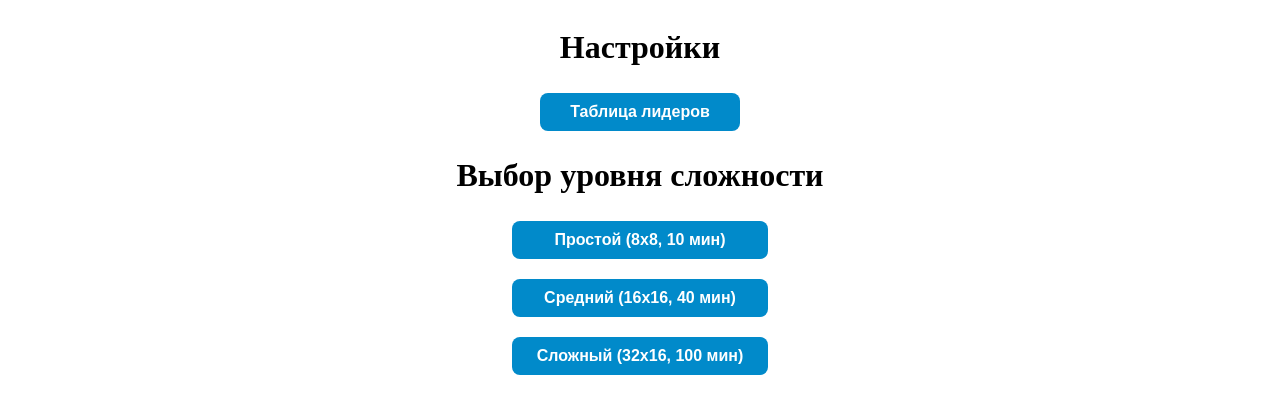
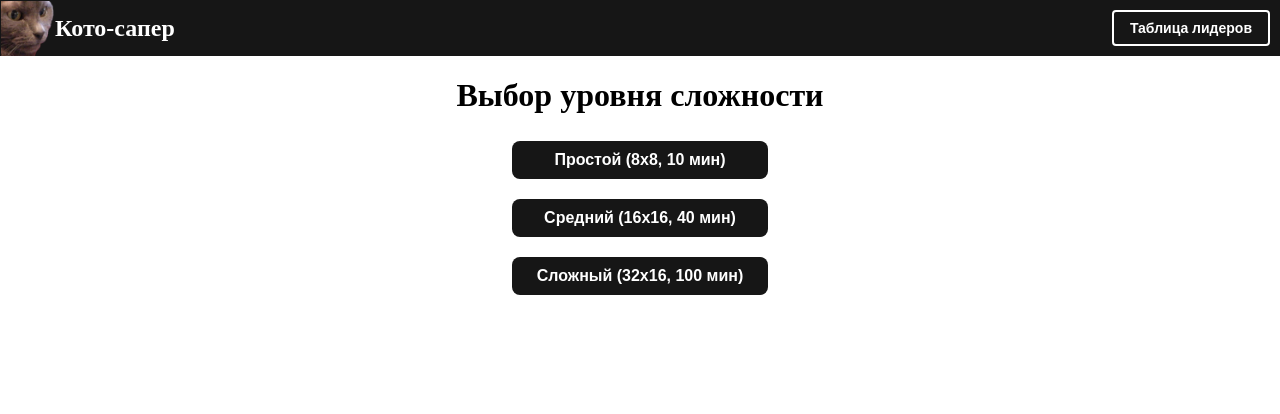
Before and after one commit to liwiggwp/iq-group-minesweeper-game-vue, a Vue app: page / in a window 1280 px wide. Shown: the top 414 px of the page. Built offline with nearby package versions, Linux system fonts and the light colour scheme.

Commit message:
add MainLayout and CustomHeader; update routing

```diff
--- /dev/null
+++ b/src/components/layout/CustomHeader.vue
@@ -0,0 +1,63 @@
+<template>
+  <header class="header">
+    <div class="logo">
+      <img src="@/assets/logo.png" class="logo-image" />
+      Кото-сапер
+    </div>
+    <nav>
+      <button class="nav-button" @click="$router.push('/leaderboard')">
+        Таблица лидеров
+      </button>
+    </nav>
+  </header>
+</template>
+
+<style>
+body {
+  margin: 0;
+}
+
+.header {
+  display: flex;
+  justify-content: space-between;
+  align-items: center;
+  background-color: #161616;
+  color: white;
+}
+
+.logo {
+  display: flex;
+  align-items: center;
+  font-size: 24px;
+  font-weight: bold;
+}
+
+.logo-image {
+  width: 55px;
+  height: 55px;
+  object-fit: contain;
+}
+
+.nav-button {
+  background-color: transparent;
+  color: white;
+  border: 2px solid white;
+  border-radius: 4px;
+  margin: 10px;
+  padding: 8px 16px;
+  font-size: 14px;
+  font-weight: bold;
+  cursor: pointer;
+  transition: background-color 0.3s ease, color 0.3s ease;
+}
+
+.nav-button:hover {
+  background-color: white;
+  color: #161616;
+}
+
+.nav-button:active {
+  background-color: #161616;
+  color: white;
+}
+</style>
--- /dev/null
+++ b/src/components/layout/MainLayout.vue
@@ -0,0 +1,18 @@
+<template>
+  <div>
+    <CustomHeader />
+    <main>
+      <router-view />
+    </main>
+  </div>
+</template>
+
+<script>
+import CustomHeader from "@/components/layout/CustomHeader.vue";
+
+export default {
+  components: {
+    CustomHeader,
+  },
+};
+</script>
--- a/src/components/ui/CustomButton.vue
+++ b/src/components/ui/CustomButton.vue
@@ -13,7 +13,7 @@ export default {
   props: {
     color: {
       type: String,
-      default: "#018aca",
+      default: "#161616",
     },
     width: {
       type: String,
--- a/src/view/SettingsView.vue
+++ b/src/view/SettingsView.vue
@@ -1,12 +1,6 @@
 <template>
   <div>
-    <div class="container">
-      <h1>Настройки</h1>
-      <CustomButton
-        @click="$router.push('/leaderboard')" width="200px"
-        >Таблица лидеров</CustomButton
-      >
-
+    <div>
       <div class="settings-container">
         <h1>Выбор уровня сложности</h1>
         <div class="difficulty">
@@ -41,14 +35,6 @@ export default {
 </script>
 
 <style>
-.container {
-  display: flex;
-  flex-direction: column;
-  align-items: center;
-  min-height: 100vh;
-  position: relative;
-}
-
 .settings-container {
   display: flex;
   flex-direction: column;
```
Also changed, not shown: src/router/index.js (+7 -9 lines), src/assets/logo.png.
